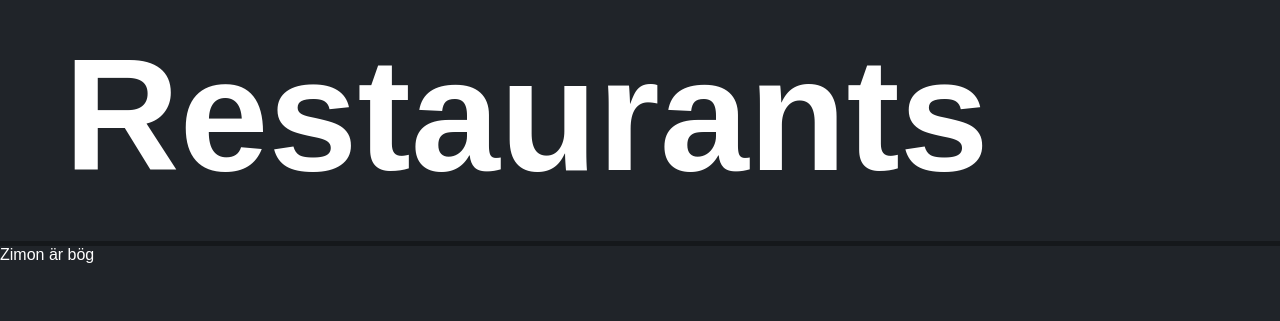
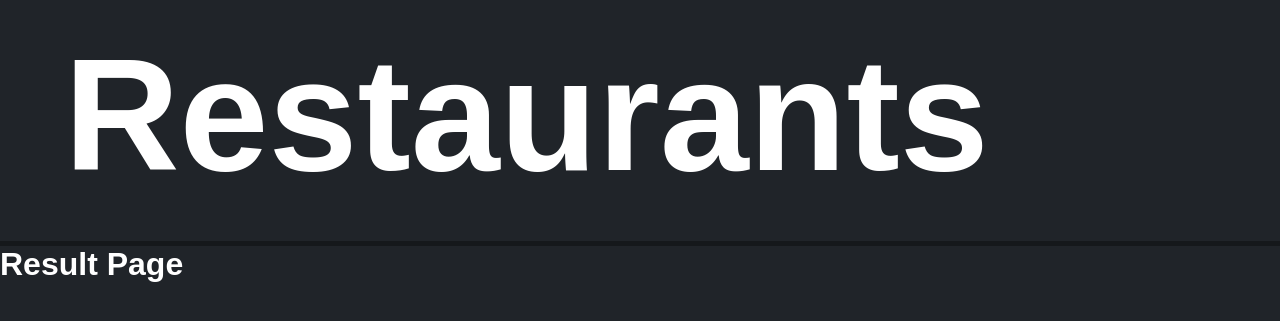
Before and after one commit to Jonte88/matkort, a React (Vite) app in the folder Matkort/: page /result in a window 1280 px wide. Shown: the part 105-426 px from the top of the page. Built offline with nearby package versions, Linux system fonts and the light colour scheme.

Commit message:
Adding more things and testing with localstorage 	modified:   Matkort/src/App.jsx 	modified:   Matkort/src/assets/components/result.jsx

```diff
--- a/Matkort/src/App.jsx
+++ b/Matkort/src/App.jsx
@@ -1,5 +1,6 @@
 import React, { useState } from "react";
 import { Link } from "react-router-dom";
+import Result from "./assets/components/result"; // Update the path based on your project structure
 import "./App.css";
 
 function App() {
@@ -155,6 +156,16 @@ function App() {
     // Add more checkbox objects if needed
   ]);
 
+  if (localStorage) {
+    const [checkboxes, setCheckboxes] = useState(
+      localStorage.getItem("name") || ""
+    );
+    console.log("Its there!");
+  } else {
+    localStorage.setItem([checkboxes, setCheckboxes]);
+    console.log("Nothing here...");
+  }
+
   const selectAllCheckboxes = () => {
     const updatedCheckboxes = checkboxes.map((checkbox) => ({
       ...checkbox,
@@ -226,7 +237,13 @@ function App() {
           ))}
         </div>
         <div className="randomizeBtn">
-          <Link to="/result">
+          <Link
+            to={{
+              pathname: "/result",
+              state: { checkboxes: checkboxes },
+            }}
+          >
+            {" "}
             <h2>Randomize</h2>
           </Link>
         </div>
--- a/Matkort/src/assets/components/result.jsx
+++ b/Matkort/src/assets/components/result.jsx
@@ -1,12 +1,23 @@
-import "../css/result.css";
-import "../../App";
+// ResultPage.jsx
+import React from "react";
+import { useLocation } from "react-router-dom";
 
-function Result() {
+const Result = () => {
+  const location = useLocation();
+  const checkboxes = location.state && location.state.checkboxes;
+
   return (
-    <>
-      <div>Zimon är bög</div>
-    </>
+    <div>
+      <h1>Result Page</h1>
+      {checkboxes && (
+        <ul>
+          {checkboxes.map((checkbox) => (
+            <li key={checkbox.id}>{checkbox.name}</li>
+          ))}
+        </ul>
+      )}
+    </div>
   );
-}
+};
 
 export default Result;
```
